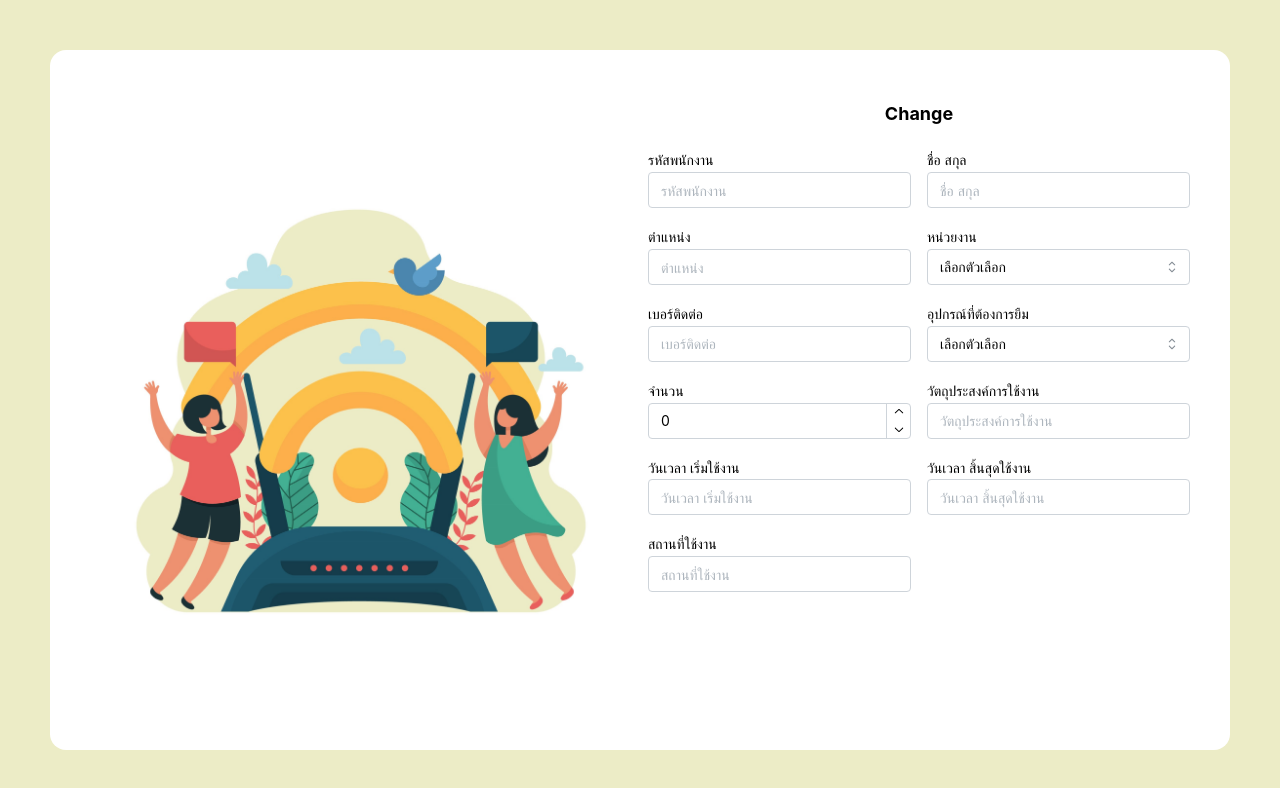
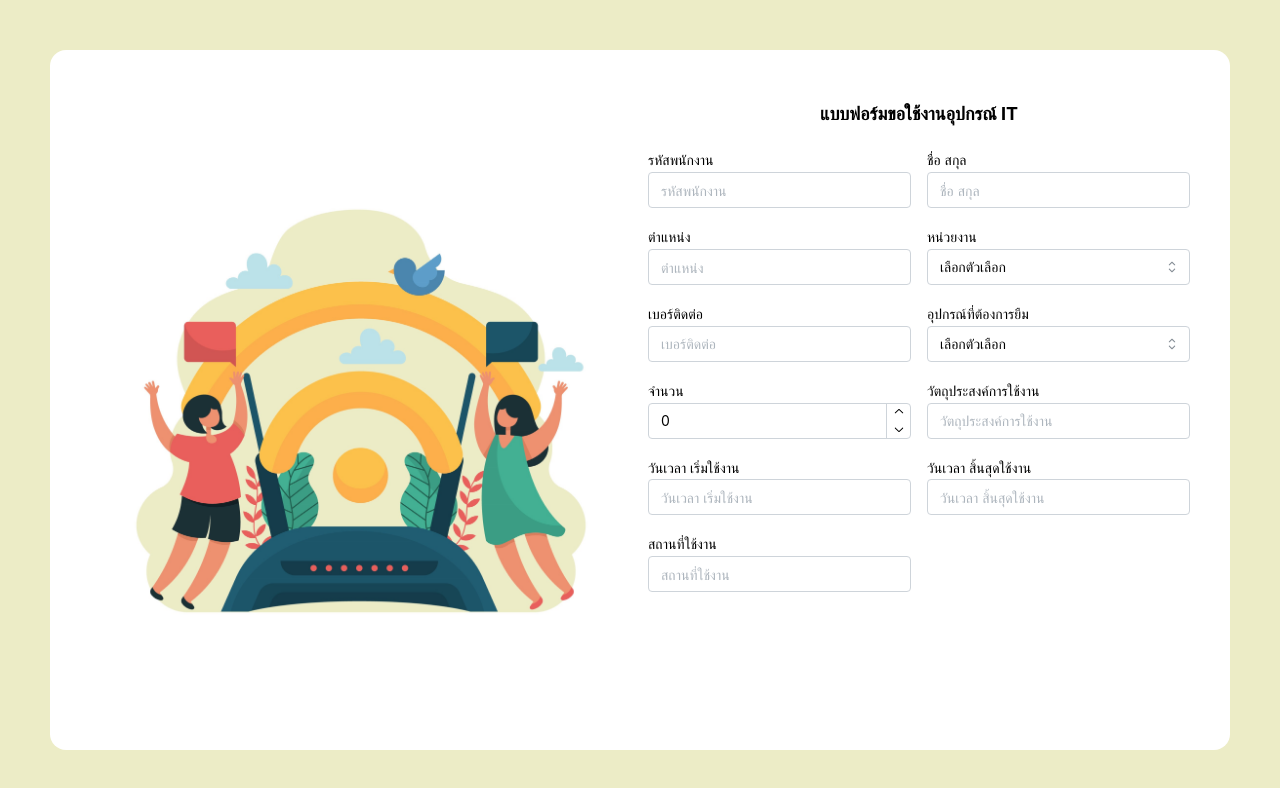
Before and after one commit to juntiwx/borrow-equipmment, a Next.js app: page / in a window 1280 px wide. Shown: the top 788 px of the page. Built offline with nearby package versions, Linux system fonts and the light colour scheme.

Commit message:
add title

```diff
--- a/src/pages/index.tsx
+++ b/src/pages/index.tsx
@@ -20,7 +20,6 @@ import "dayjs/locale/th";
 import _ from "lodash";
 import { useMemo, useState } from "react";
 import { notifications } from "@mantine/notifications";
-import { useEffect } from 'react';
 
 const API = process.env.NEXT_PUBLIC_API_ENTPOINT;
 const FormProvider = styled(Grid)`
@@ -230,10 +229,6 @@ function ContactUs() {
   });
   const valid = useMemo(() => CheckObject(init, form.values), [form.values]);
   const [loading, setLoading] = useState(false);
-
-  useEffect(() => {
-    document.title = 'ระบบขอใช้งานแุปกรณ์ IT';
-  });
   return (
     <Container fluid h={`100vh`} w={`100%`} bg="#ececc6" p={50}>
       <FormProvider h={`100%`} w={`100%`} bg="#ffffff">
@@ -244,7 +239,7 @@ function ContactUs() {
         </Box>
         <Box component={GridCol} span={6} h={`100%`} display={"flex"}>
           <Form onSubmit={form.onSubmit(AddRow)}>
-            <Title size="h4">Change</Title>
+            <Title size="h4">แบบฟอร์มขอใช้งานอุปกรณ์ IT</Title>
             <Grid h={`80%`} py={20}>
               {renderInputList}
             </Grid>
```
